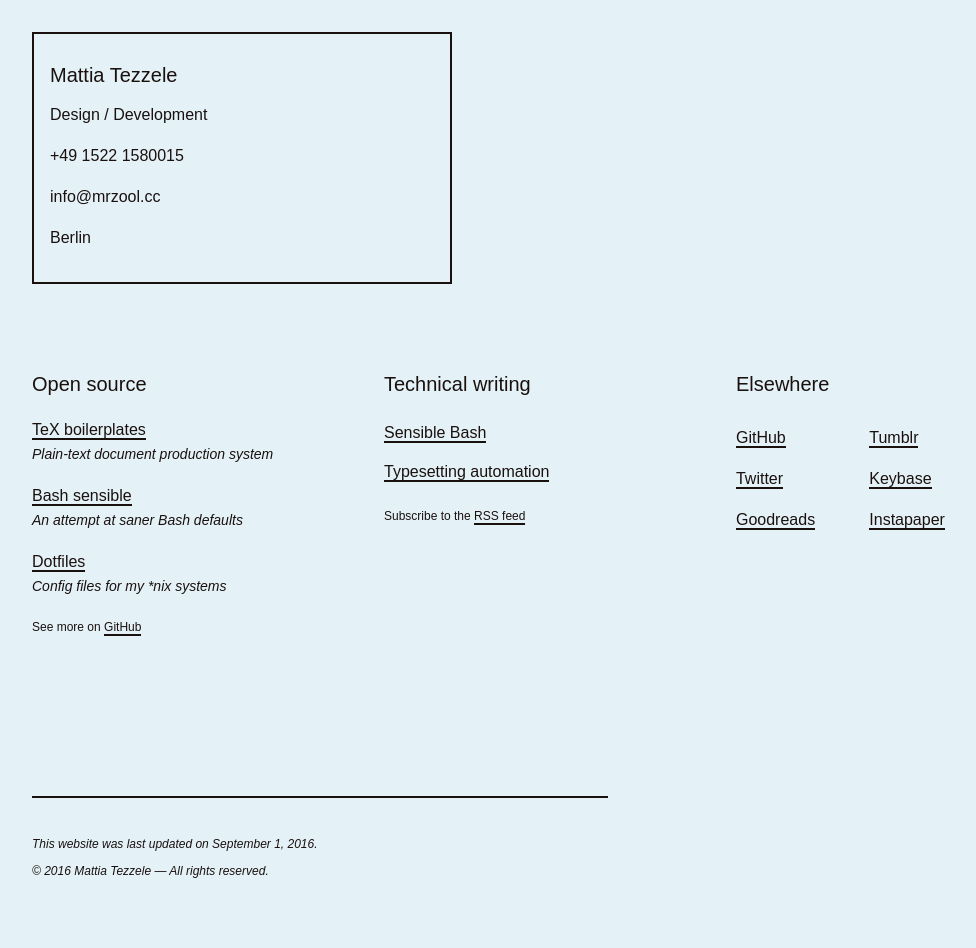
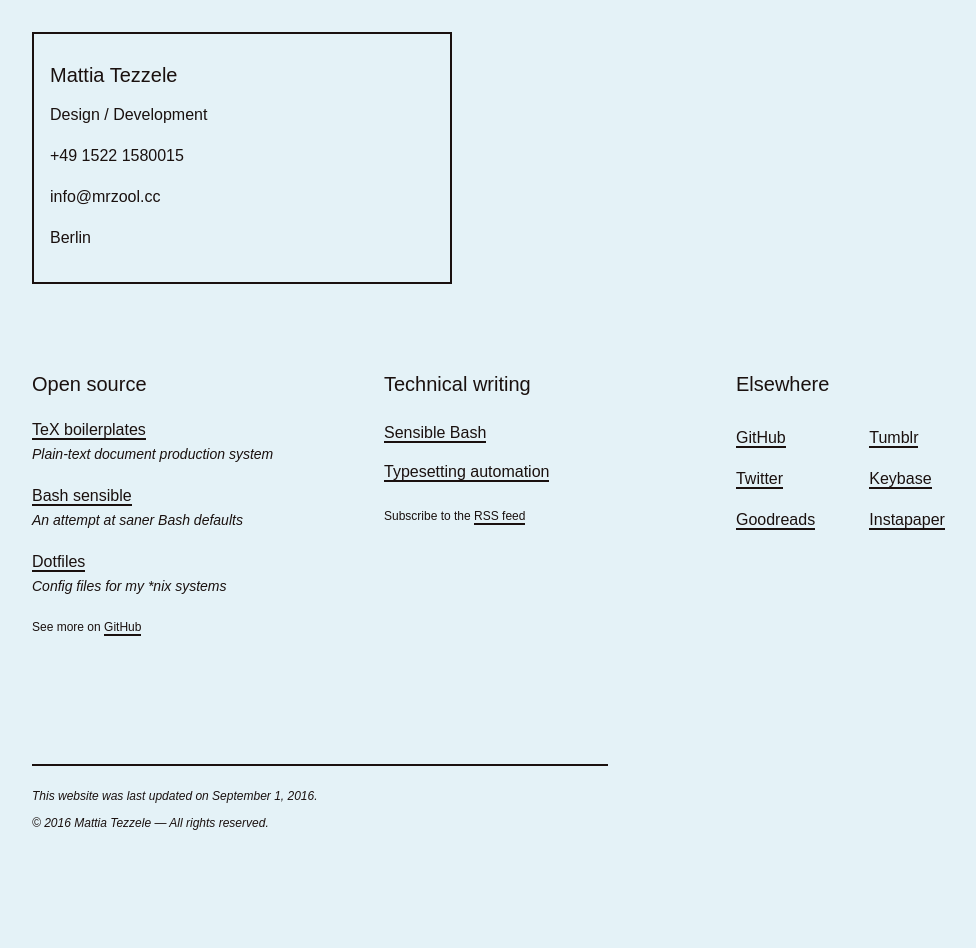
Before and after one commit to mrzool/mrzool.github.io, a Jekyll site: the page built from index.md, in a window 1280 px wide. Shown: the whole page, without its empty margins (0-976 px from the left). Built offline with Jekyll 4.4.1, drawn with Linux system fonts in a browser that asks for light colours; after the commit the page ends 900 px from its top, so only the background shows below that.

Commit message:
less whitespace in footer

```diff
--- a/_includes/_footer.html
+++ b/_includes/_footer.html
@@ -1,5 +1,5 @@
-<footer class="ml2 mr2 px2 py3 mt2">
-  <div class="border-top py3 max-width-2">
+<footer class="ml2 mr2 px2 mt2">
+  <div class="border-top py2 max-width-2">
     <small class="h6"><i>This website was last updated on {{ 'now' | date: "%B %-d, %Y" }}.</i><br>
       <i>&copy; {{ 'now' | date: "%Y" }} Mattia Tezzele &mdash; All rights reserved.</i> </small>
   </div>
```
